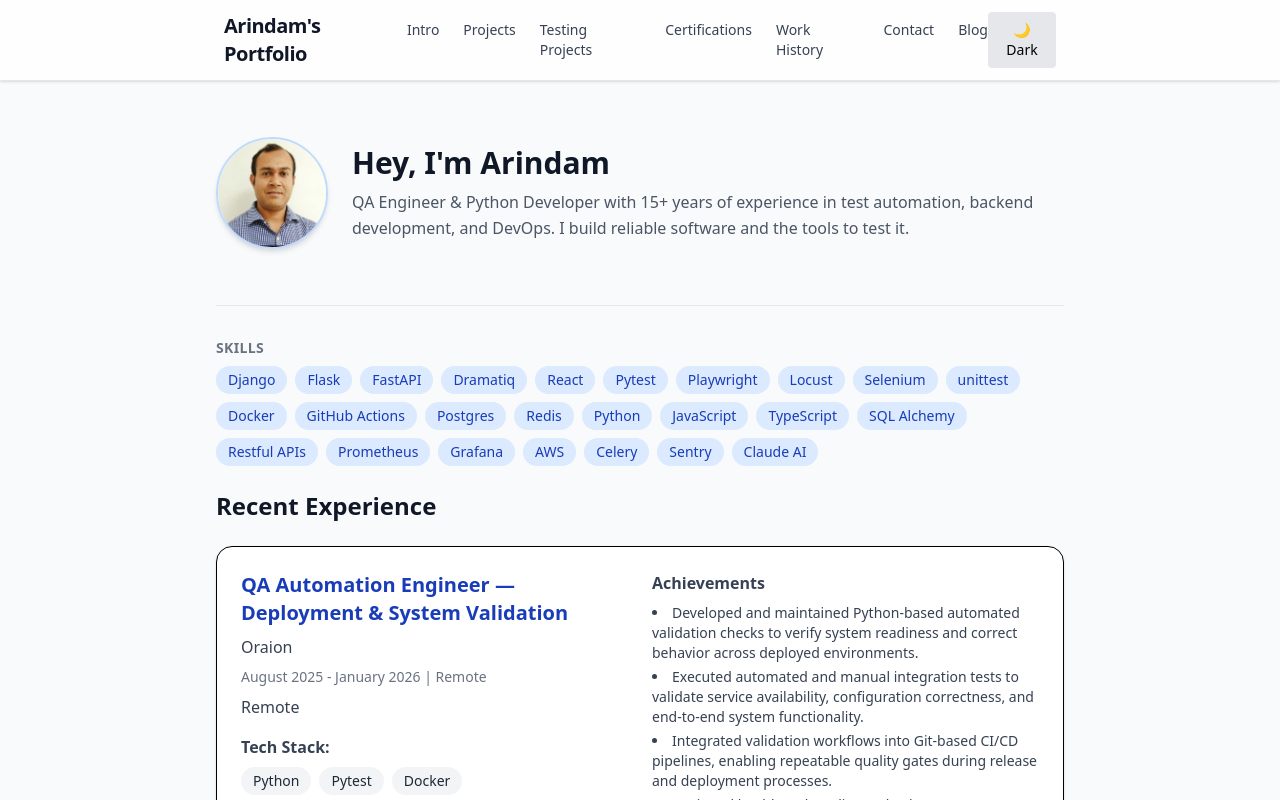
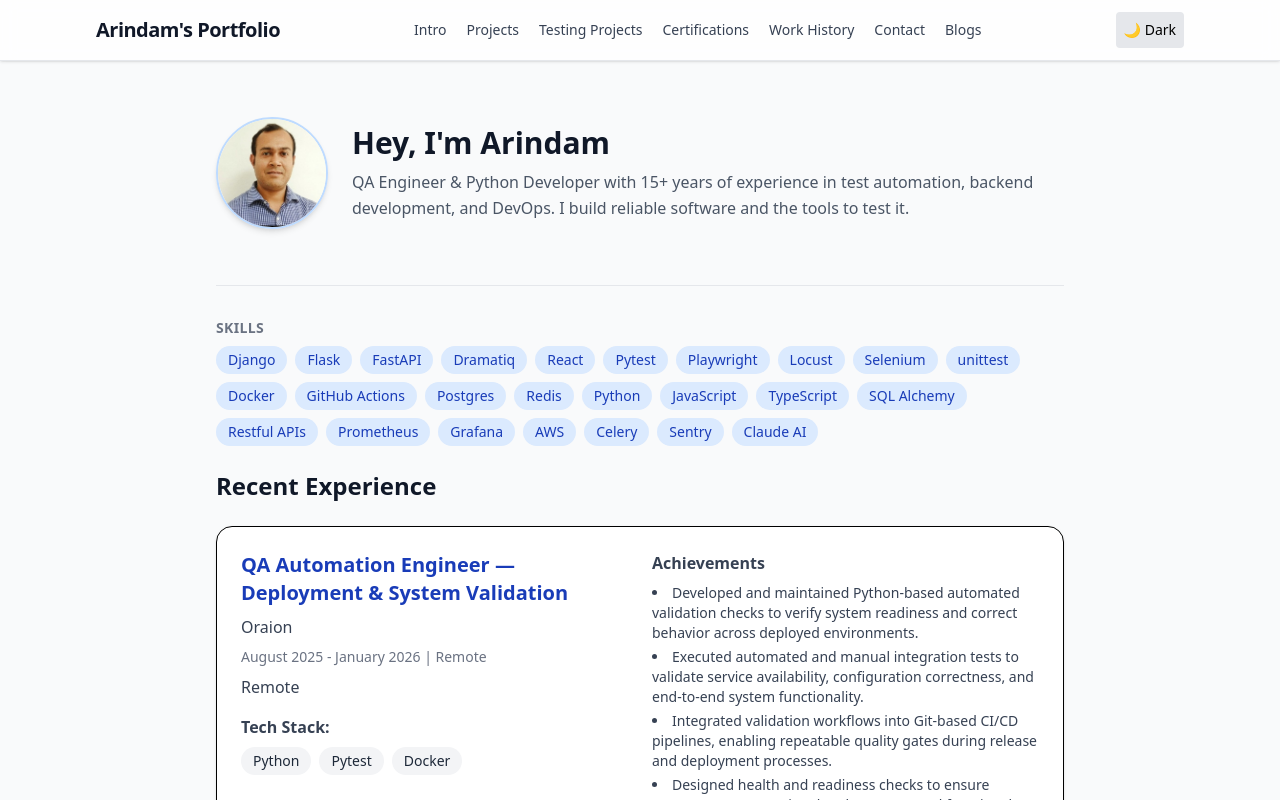
Before and after one commit to arindam31/arindam31.github.io, a React (Vite) app: page / in a window 1280 px wide. Shown: the top 800 px of the page. Built offline with nearby package versions, Linux system fonts and the light colour scheme.

Commit message:
Fix: header spacing

```diff
--- a/src/components/Header.tsx
+++ b/src/components/Header.tsx
@@ -7,14 +7,14 @@ export default function Header() {
 
     return (
        <header className="sticky top-0 bg-white/80 backdrop-blur border-b border-gray-200 z-50 shadow-sm">
-      <nav className="max-w-4xl mx-auto px-4 sm:px-6 lg:px-8 py-3 flex items-center justify-between flex-nowrap">
+      <nav className="max-w-6xl mx-auto px-4 sm:px-6 lg:px-8 py-3 flex items-center justify-between flex-nowrap">
         {/* Logo / Site Title */}
         <a href="/" className="text-xl font-bold tracking-tight text-gray-900 hover:text-blue-600 transition-colors">
           Arindam's Portfolio
         </a>
 
         {/* Full nav on medium+ screens */}
-        <ul className="hidden md:flex space-x-6 text-sm font-medium text-gray-700">
+        <ul className="hidden md:flex space-x-5 text-sm font-medium text-gray-700">
           <li><a href="#intro" className="hover:text-blue-600 transition">Intro</a></li>
           <li><a href="#projects" className="hover:text-blue-600 transition">Projects</a></li>
           <Link
@@ -31,7 +31,7 @@ export default function Header() {
             Work History
           </Link>
           <Link to="/contact" className="hover:text-blue-600 transition">Contact</Link>
-          <Link to="/blogs" className="hover:text-blue-600 transition">Blog</Link>
+          <Link to="/blogs" className="hover:text-blue-600 transition">Blogs</Link>
         </ul>
         <div className="flex items-center gap-3">
           <DarkModeToggle />
@@ -57,7 +57,7 @@ export default function Header() {
             <li><Link to="/certifications" className="block hover:text-blue-600">Certifications</Link></li>
             <li><a href="#experience" className="block hover:text-blue-600">Experience</a></li>
             <li><Link to="/contact" className="block hover:text-blue-600">Contact</Link></li>
-            <li><Link to="/blogs" className="block hover:text-blue-600">Blog</Link></li>
+            <li><Link to="/blogs" className="block hover:text-blue-600">Blogs</Link></li>
           </ul>
         </div>
       )}
```
